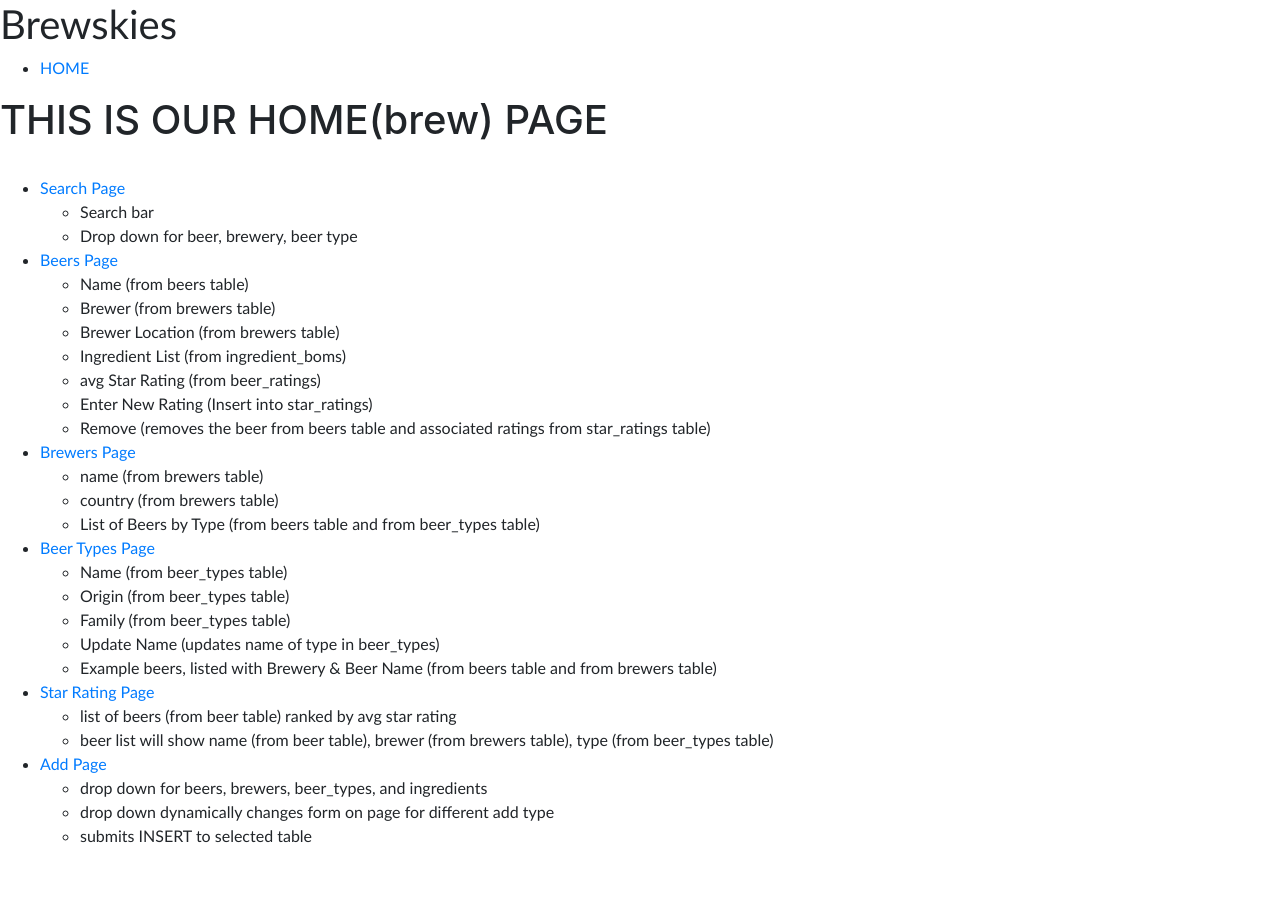
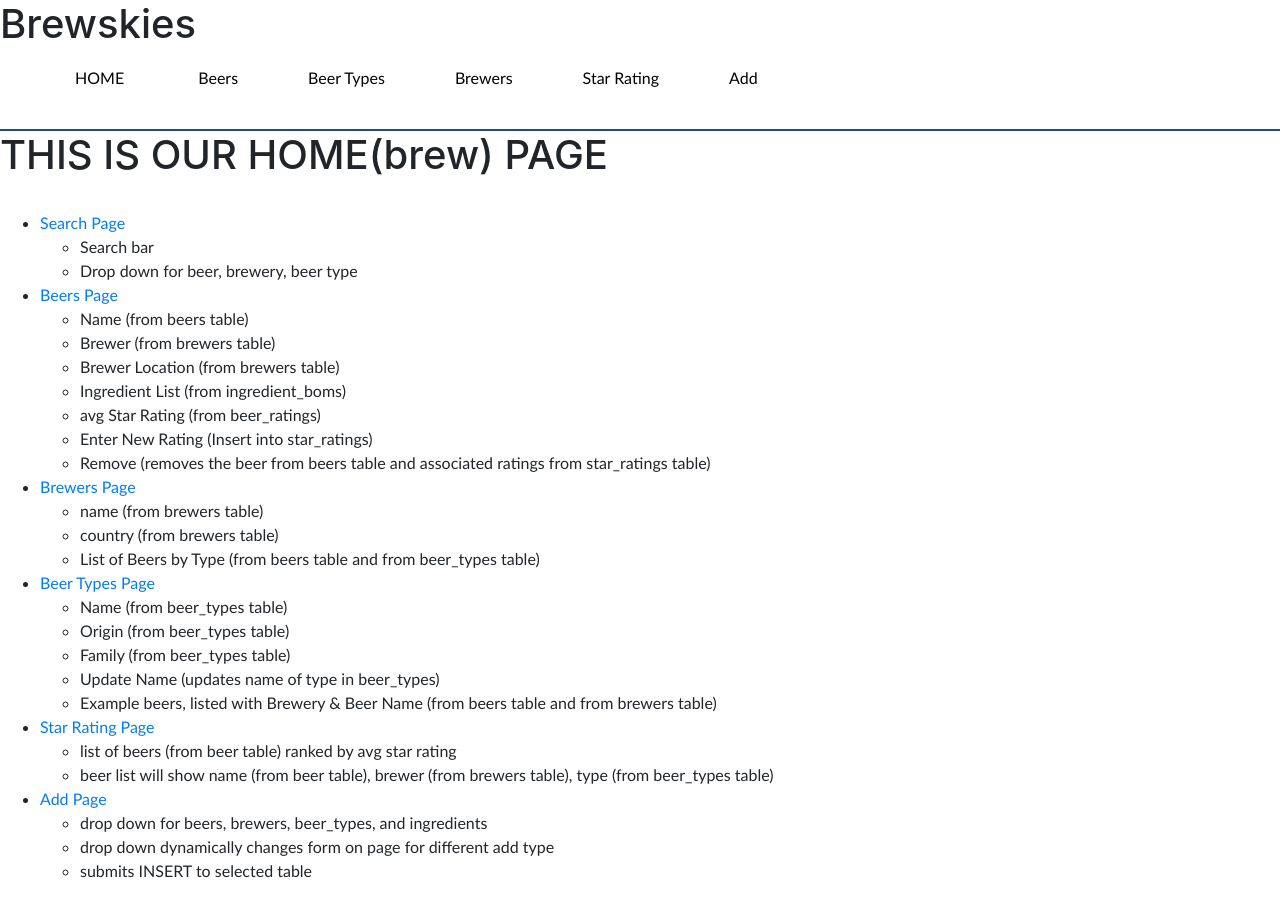
Before and after one commit to PavelGordeyev/brewskies, a Flask app: page / in a window 1280 px wide. Before the commit the page ends 843 px from the top, so only its background shows below. Run offline with Flask 2, Linux system fonts and the light colour scheme; some libraries are stand-ins or nearby versions.

Commit message:
add styling to nav bar; add nav elements

```diff
--- a/flaskr/static/style.css
+++ b/flaskr/static/style.css
@@ -4,8 +4,49 @@
 	line-height: 1.5;
 }
 
-body{
+nav{
+	position: sticky;
+	top: 0;
+	left: 662px;
+	height: 75px;
+	background-color: #ffffff;
+	z-index: 999;
+	overflow: hidden;
+	border-bottom: 2px solid #1a4f85;
 }
+
+nav ul{
+	margin: 0;
+	height: 50px;
+}
+
+nav ul li{
+	display: inline-block;
+	padding: 10px 20px;
+	height: 20px;
+}
+
+nav li a{
+	padding: 5px;
+}
+nav li a:hover{
+	text-decoration: none;
+	color: black !important;
+	background-color: orange;
+	border-radius: 10px;
+}
+nav li a, a:visited{
+	margin: 10px;
+	color: black;
+	text-decoration: none;
+}
+
+nav li:hover{
+
+
+	color: black !important;
+}
+
 
 #searchForm{
 	position: relative;
--- a/flaskr/templates/base.html
+++ b/flaskr/templates/base.html
@@ -7,10 +7,15 @@
 	<link rel="stylesheet" href="https://maxcdn.bootstrapcdn.com/bootstrap/4.0.0/css/bootstrap.min.css" integrity="sha384-Gn5384xqQ1aoWXA+058RXPxPg6fy4IWvTNh0E263XmFcJlSAwiGgFAW/dAiS6JXm" crossorigin="anonymous">
 </head>
 	<body>
+		<h1>Brewskies</h1>
 		<nav>
-			<h1>Brewskies</h1>
 			<ul>
 				<li><a href="{{url_for('home')}}">HOME</a></li>
+				<li><a href="{{url_for('beers')}}">Beers</a>
+				<li><a href="{{url_for('beerTypes')}}">Beer Types</a>
+				<li><a href="{{url_for('brewers')}}">Brewers</a>
+				<li><a href="{{url_for('ratings')}}">Star Rating</a>
+				<li><a href="{{url_for('add')}}">Add</a>
 			</ul>
 		</nav>
 		{% block body %}{% endblock %}
```
